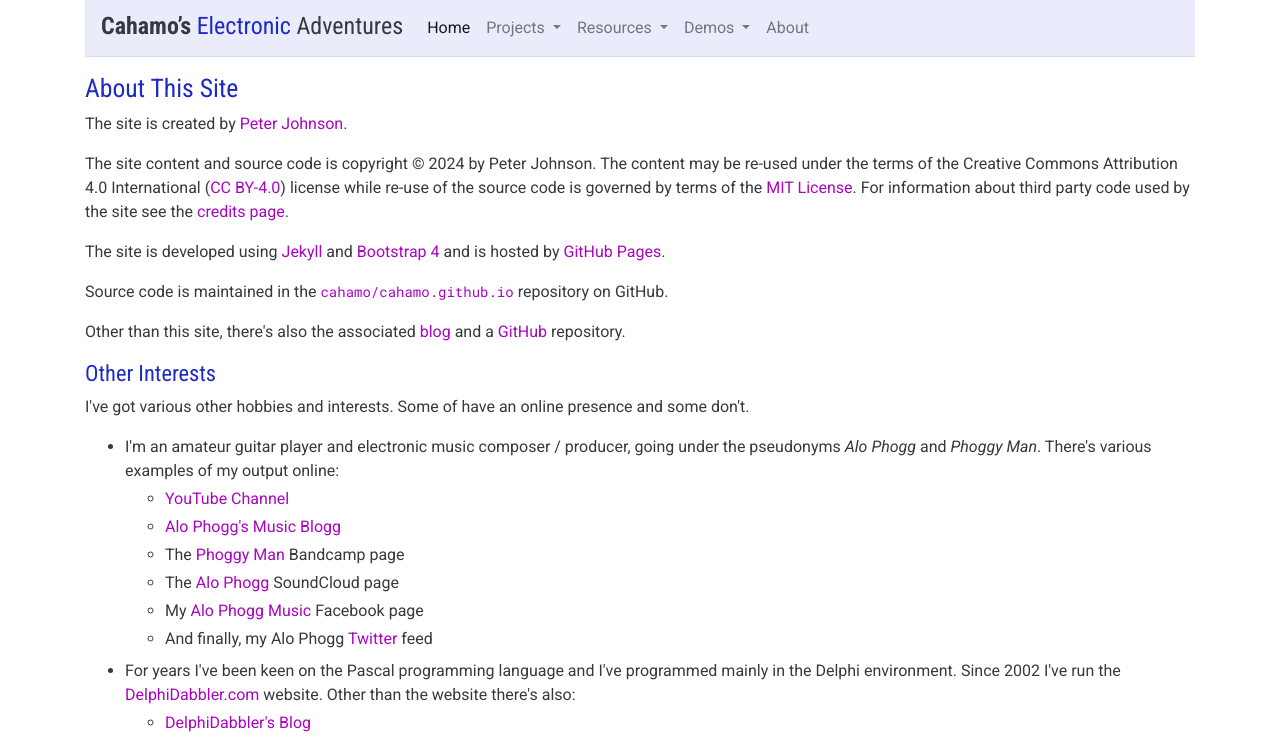
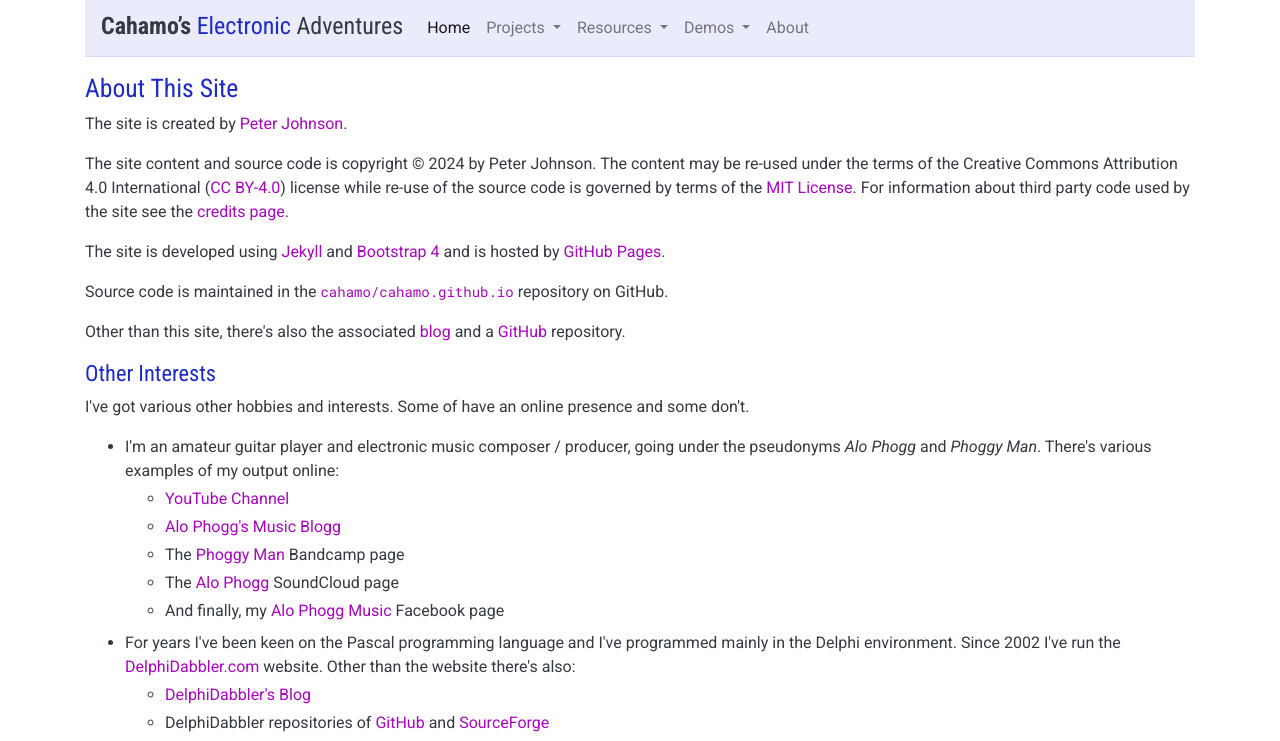
Before and after one commit to cahamo/cahamo.github.io, a Jekyll site: the page built from about.html, in a window 1280 px wide. Shown: the top 741 px of the page. Built offline with Jekyll 4.4.1, drawn with Linux system fonts in a browser that asks for light colours; comment, search, counter and statistics services are not loaded; some of the changed text lies outside the part shown.

Commit message:
Remove mention of and links to deleted Twitter feed
I'm sick of Musk's cesspit of hatred and incitements to violence.

```diff
--- a/about.html
+++ b/about.html
@@ -26,8 +26,7 @@ title: "About the Cahamo Website"
             <li class="my-1"><a href="https://alo-phogg.blogspot.com/">Alo Phogg's Music Blogg</a></li>
             <li class="my-1">The <a href="https://phoggyman.bandcamp.com/">Phoggy Man</a> Bandcamp page</li>
             <li class="my-1">The <a href="https://soundcloud.com/alo-phogg">Alo Phogg</a> SoundCloud page</li>
-            <li class="my-1">My <a href="https://www.facebook.com/alo.phogg.music">Alo Phogg Music</a> Facebook page</li>
-            <li class="my-1">And finally, my Alo Phogg <a href="https://twitter.com/AloPhogg">Twitter</a> feed</li>
+            <li class="my-1">And finally, my <a href="https://www.facebook.com/alo.phogg.music">Alo Phogg Music</a> Facebook page</li>
         </ul>
     </li>
 
@@ -35,7 +34,6 @@ title: "About the Cahamo Website"
         <ul>
             <li class="my-1"><a href="https://delphidabbler.blogspot.com/">DelphiDabbler's Blog</a></li>
             <li class="my-1">DelphiDabbler repositories of <a href="https://github.com/delphidabbler">GitHub</a> and <a href="https://sourceforge.net/u/delphidabbler/profile/">SourceForge</a></li>
-            <li class="my-1">The DelphiDabbler <a href="https://twitter.com/delphidabbler">Twitter</a> feed</li>
         </ul>
     </li>
 
```
